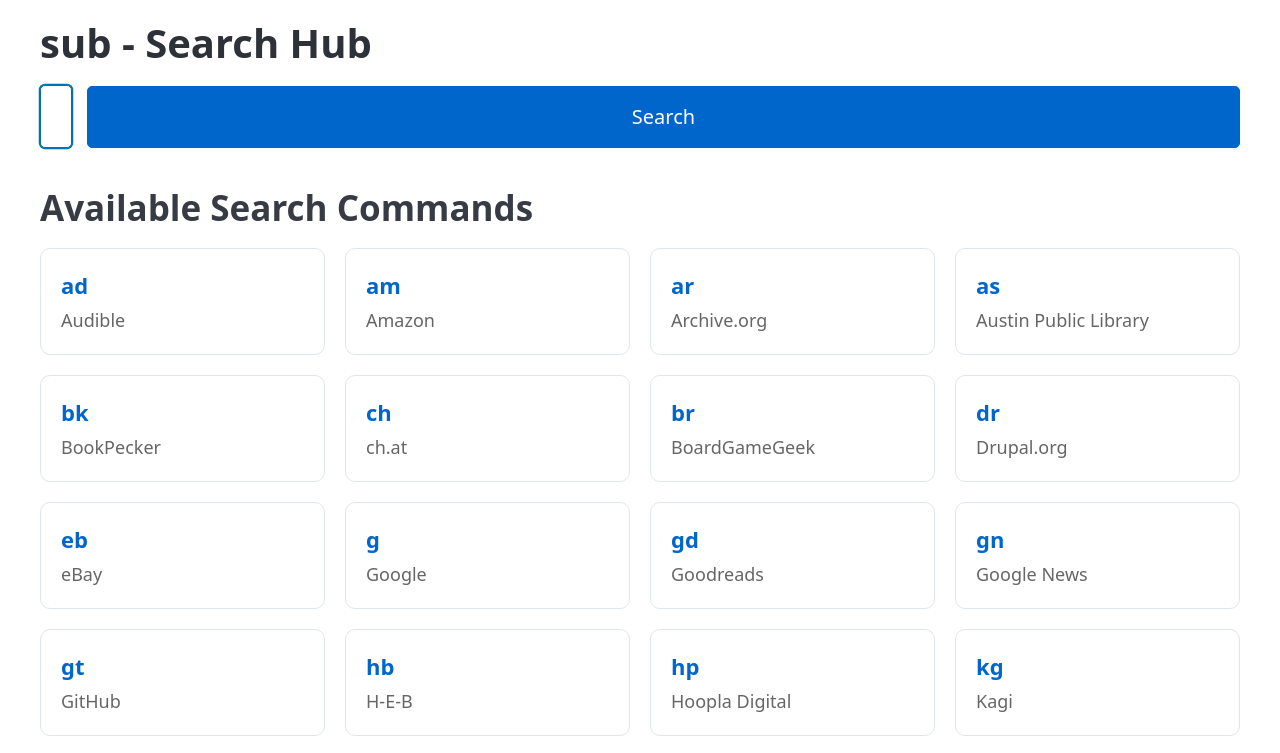
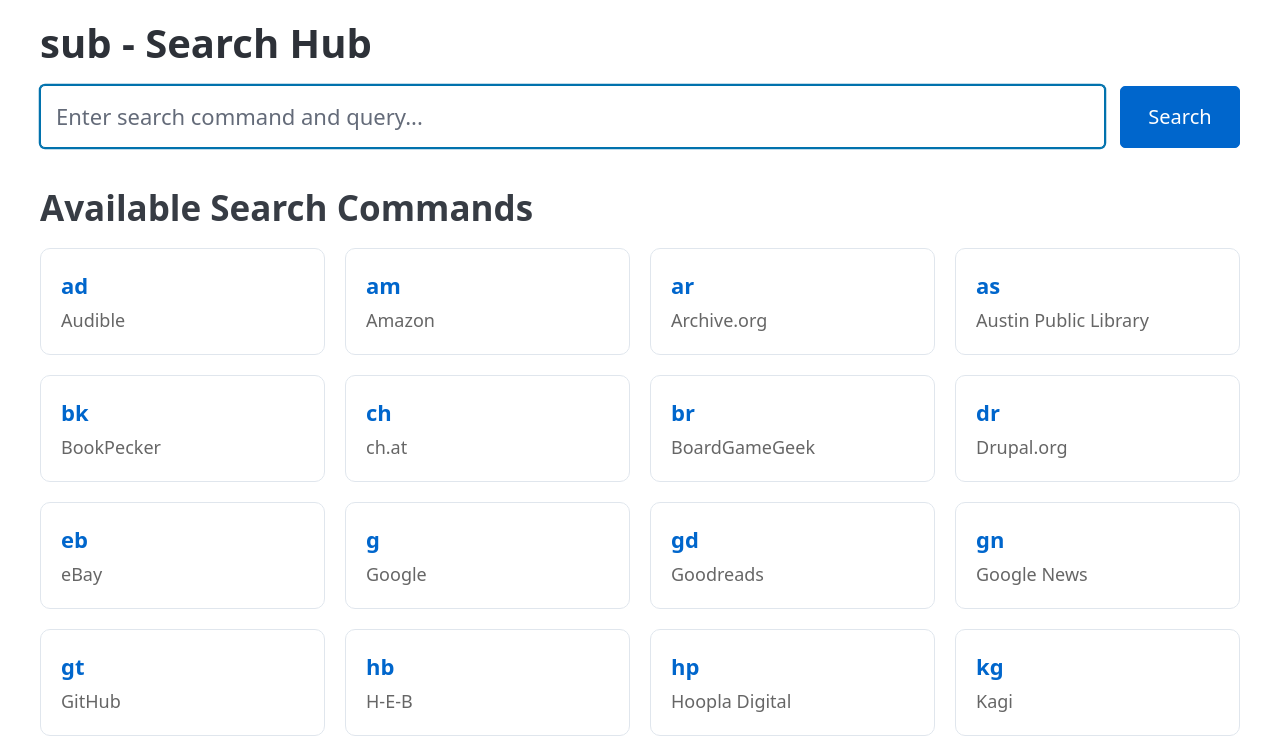
Before and after one commit to mvance/search-hub, a plain HTML site: page index.html in a window 1280 px wide. Shown: the top 753 px of the page. Drawn offline with nearby package versions, Linux system fonts and the light colour scheme.

Commit message:
style: adjust search input and button proportions for better layout
Co-authored-by: aider (openrouter/anthropic/claude-sonnet-4) <aider@aider.chat>

```diff
--- a/index.html
+++ b/index.html
@@ -14,16 +14,18 @@
 			margin-bottom: 2rem;
 		}
 		.search-form input {
-			flex: 1;
+			flex: 4;
 			margin-bottom: 0;
 			font-size: 1.1rem;
 			padding: 0.75rem;
 			min-height: 44px;
 		}
 		.search-form button {
+			flex: 1;
 			margin-bottom: 0;
 			white-space: nowrap;
 			min-width: 80px;
+			max-width: 120px;
 			min-height: 44px;
 			padding: 0.75rem 1rem;
 			background-color: #0066cc;
```
